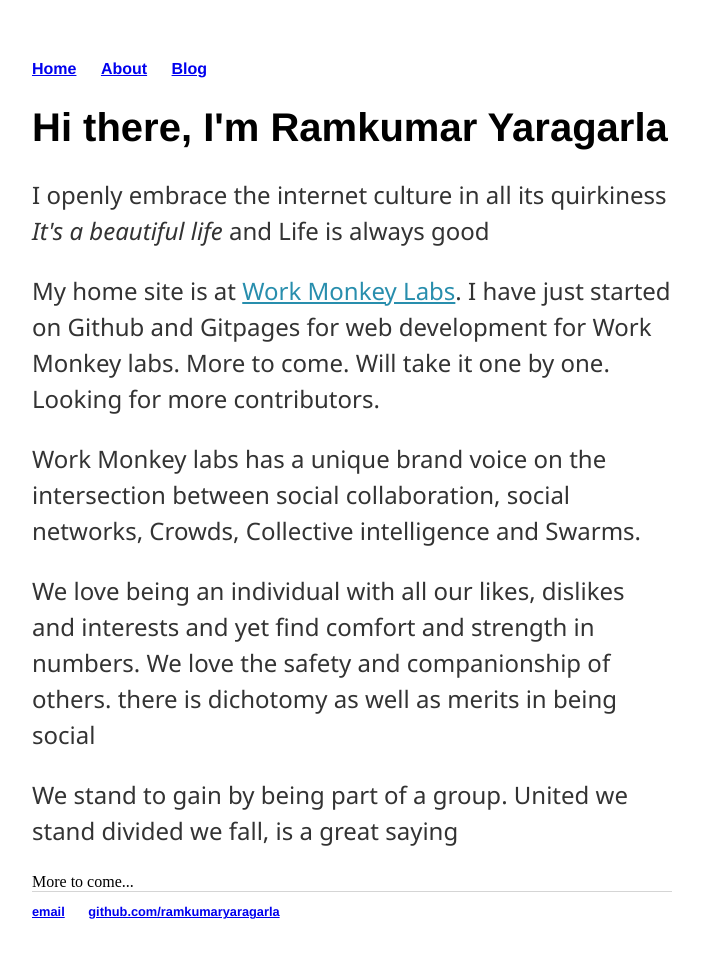
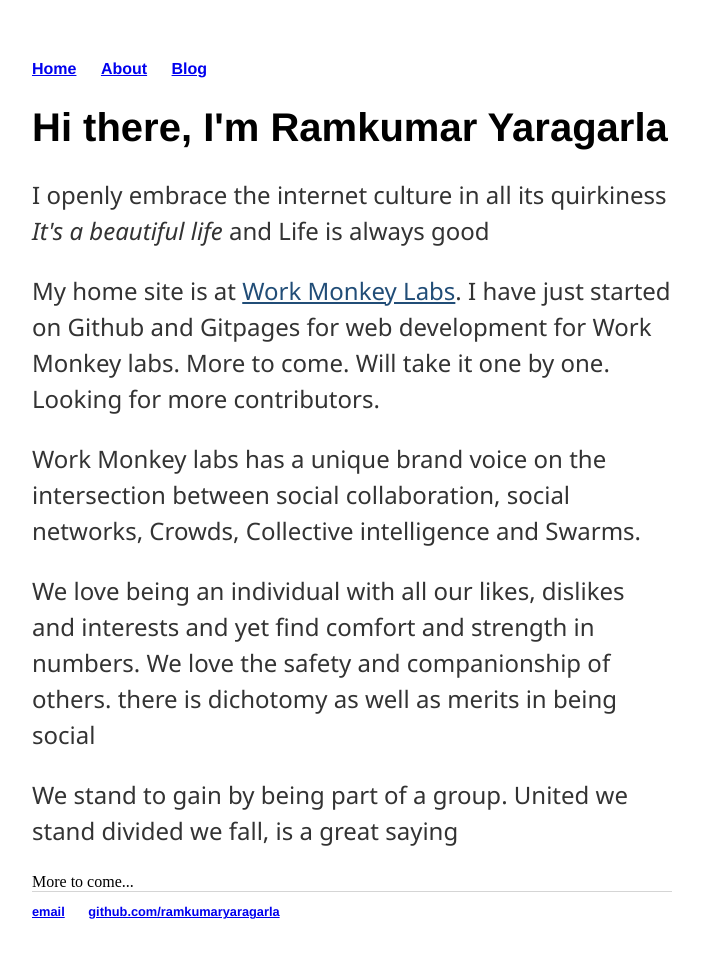
Before and after one commit to RamkumarYaragarla/worko, a Jekyll site: the page built from index.html, in a window 1280 px wide. Shown: the whole page, without its empty margins (288-991 px from the left). Built offline with Jekyll 4.4.1, drawn with Linux system fonts in a browser that asks for light colours.

Commit message:
Update main.css

```diff
--- a/css/main.css
+++ b/css/main.css
@@ -14,7 +14,7 @@ nav ul li, footer ul li {
 }
 p a {
        text-decoration: underline;
-       color: #288EAD !important;
+       color: #214d77 !important;
 }
 
 h1 {
```
